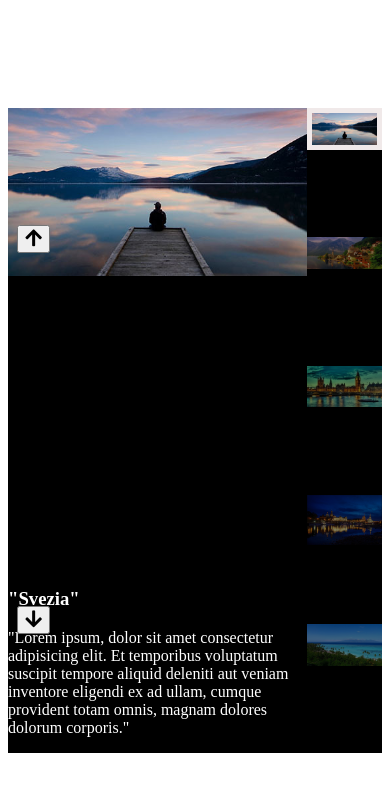
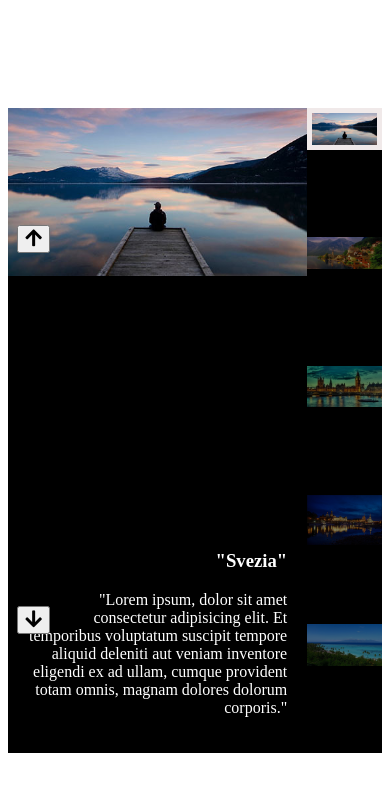
Before and after one commit to lumilio/js-array-carousel, a plain HTML site: page index.html in a window 390 px wide. Drawn offline with Linux system fonts and the light colour scheme.

Commit message:
manca bonus e responsive

```diff
--- a/asset/css/style.css
+++ b/asset/css/style.css
@@ -36,6 +36,8 @@
     bottom: 0;
     color: white;
     display: none;
+    text-align: right;
+    padding: 20px;
 }
 
 #box-mainpic .choice img{
```
